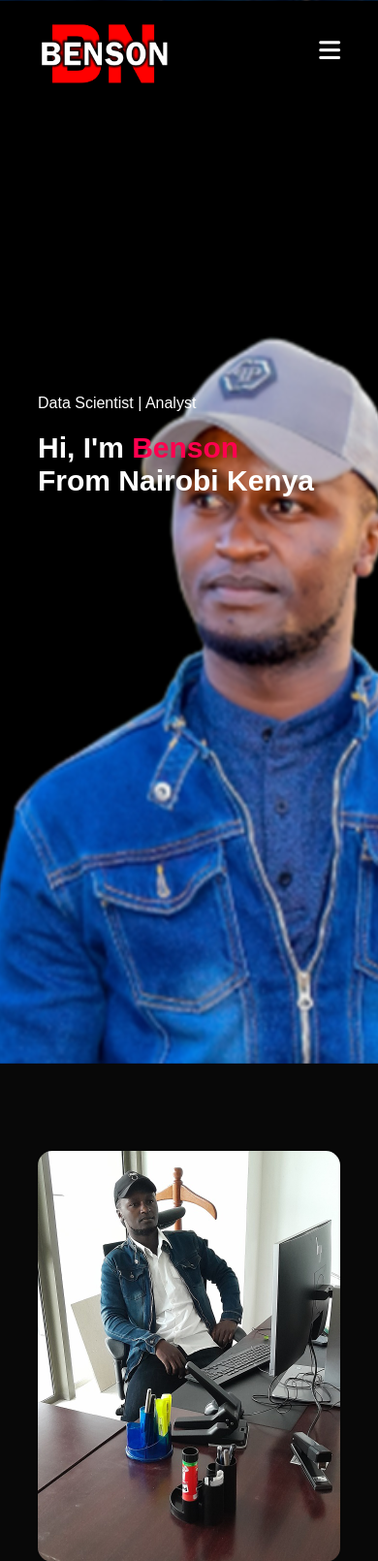
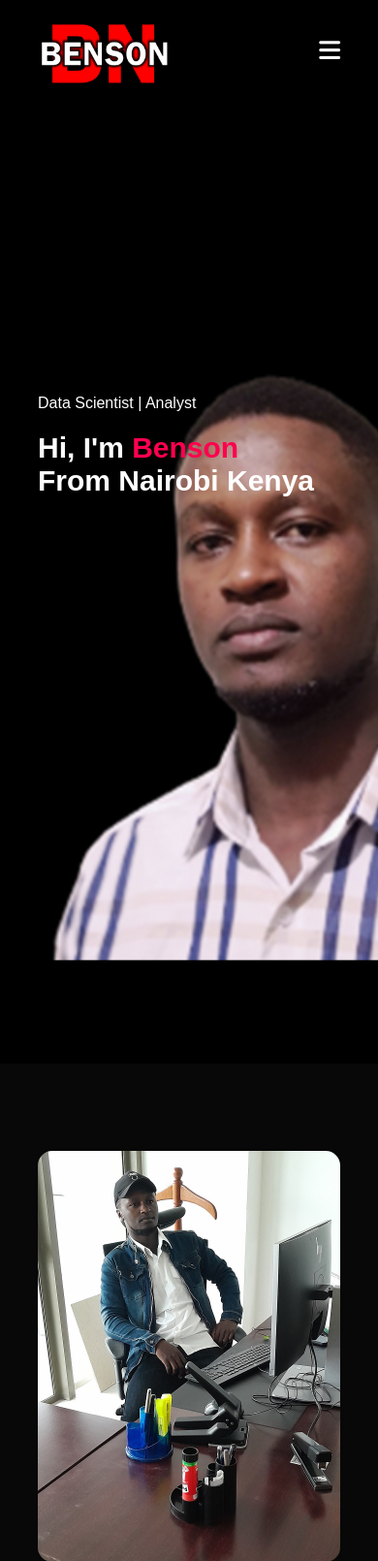
Before and after one commit to Nyotabenson/My-Portfolio, a PHP site: page / in a window 390 px wide. Shown: the top 1610 px of the page at 97% size. Run offline with PHP 8.4, Linux system fonts and the light colour scheme; some libraries are stand-ins or nearby versions.

Commit message:
official-images

```diff
--- a/style.css
+++ b/style.css
@@ -15,7 +15,7 @@ body{
 #header{
     width: 100%;
     height: 130vh;
-    background-image: url(images/Main1.png);
+    background-image: url(images/official.png);
     background-size: cover;
     background-position: center;
 
@@ -322,7 +322,7 @@ nav .fa-solid{
 /*-------------------small screen--------------------------*/
 @media only screen and (max-width: 600px){
     #header{
-        background-image: url(images/mobile.png);
+        background-image: url(images/mobile2.png);
     }
     .header-text{
         margin-top: 100%;
```
Also changed, not shown: images/20230205_131219-pfpmaker-rembg (1).png (added), images/mobile2.png (added), images/official.png (added), 1 other file.
